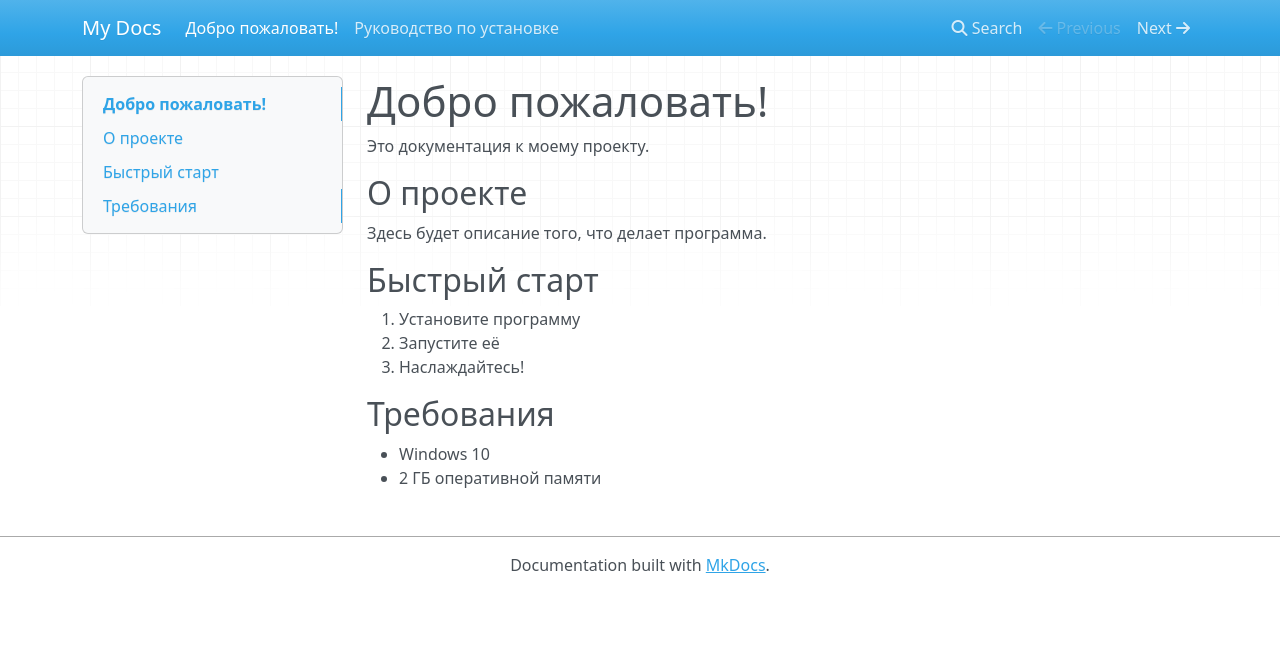
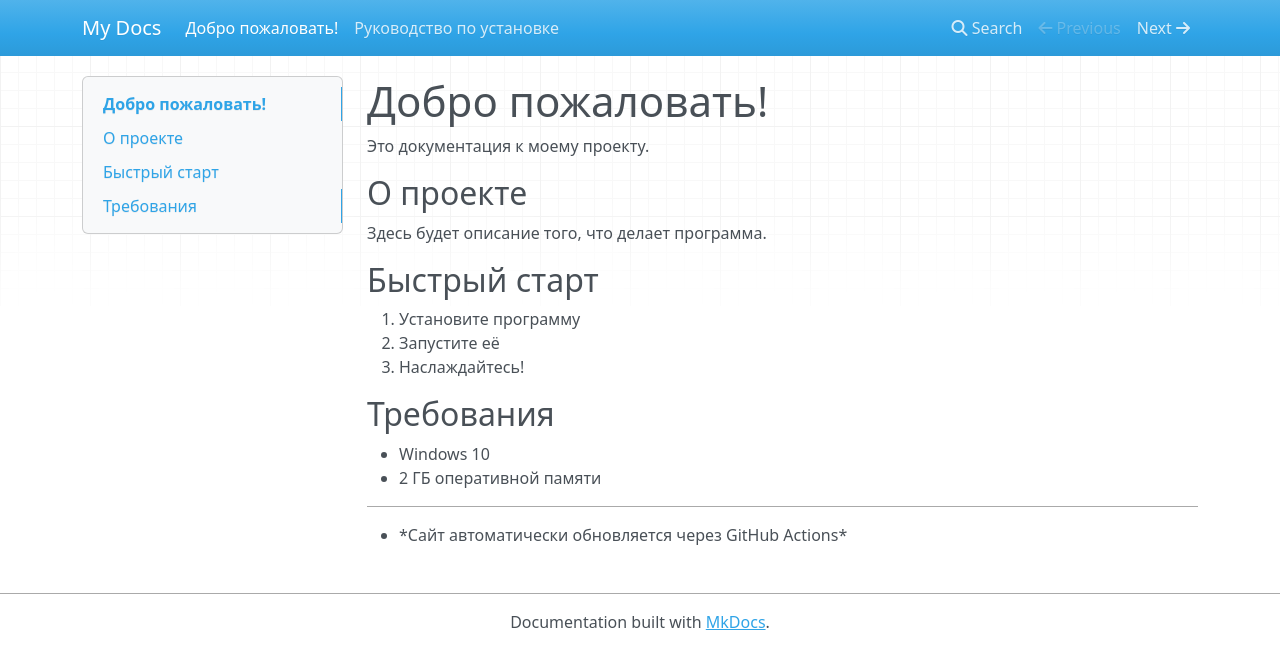
Before and after one commit to gopstopsisi2-dotcom/my-docs, an MkDocs documentation site: the page built from docs/index.md, in a window 1280 px wide. Shown: the top 669 px of the page. Built offline with MkDocs 1.6.1, drawn with Linux system fonts in a browser that asks for light colours; nearby versions of some CDN libraries.

Commit message:
docs: добавил тестовое обновление для проверки CI/CD

```diff
--- a/docs/index.md
+++ b/docs/index.md
@@ -14,5 +14,8 @@
 
 ## Требования
 
-- Windows 10
-- 2 ГБ оперативной памяти
+* Windows 10
+* 2 ГБ оперативной памяти
+
+---
+* \*Сайт автоматически обновляется через GitHub Actions\*
```
